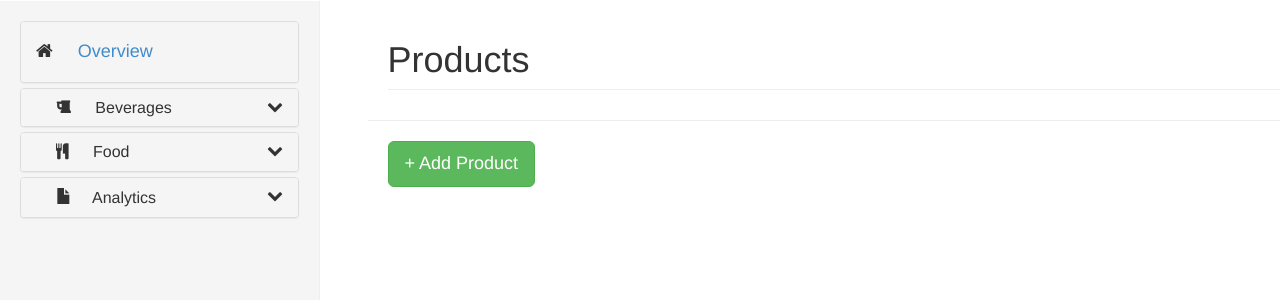
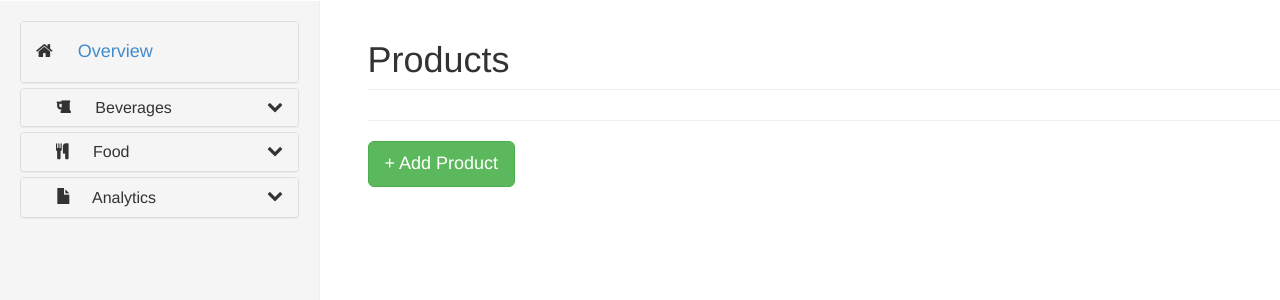
Before and after one commit to EGoobie/OAPp, a PHP site: page /productPage.php in a window 1280 px wide; the page is wider, and only the part inside the window is pictured. Shown: the part 50-350 px from the top of that part. Run offline with PHP 8.4, Linux system fonts and the light colour scheme; data that the repository does not hold is empty; some libraries are stand-ins or nearby versions.

Commit message:
Update oappMain.css
This is the right fix for the screen size issue

```diff
--- a/css/oappMain.css
+++ b/css/oappMain.css
@@ -204,7 +204,7 @@ button.btn.btn-sm.btn-danger.pull-right {
 
 /* Screen size issue fix */
 @media (min-width: 768px) {
-	.btn-lg, .btn-group-lg>.btn {
+	/* .btn-lg, .btn-group-lg>.btn {
 		padding: 10px 16px;
 		margin: 0 50px;
 		font-size: 18px;
@@ -216,7 +216,7 @@ button.btn.btn-sm.btn-danger.pull-right {
 		padding-bottom: 9px;
 		margin: 40px 50px 20px;
 		border-bottom: 1px solid #eee;
-	}
+	} */
 
 	.col-sm-3 {
 		width: 30%;
@@ -228,7 +228,7 @@ button.btn.btn-sm.btn-danger.pull-right {
 }
 
 @media (min-width: 992px) {
-	.btn-lg, .btn-group-lg>.btn {
+	/* .btn-lg, .btn-group-lg>.btn {
 		padding: 10px 16px;
 		margin: 0 20px;
 		font-size: 18px;
@@ -240,7 +240,7 @@ button.btn.btn-sm.btn-danger.pull-right {
 		padding-bottom: 9px;
 		margin: 40px 20px 20px;
 		border-bottom: 1px solid #eee;
-	}
+	} */
 
 	.col-md-2 {
 		width: 25%;
```
